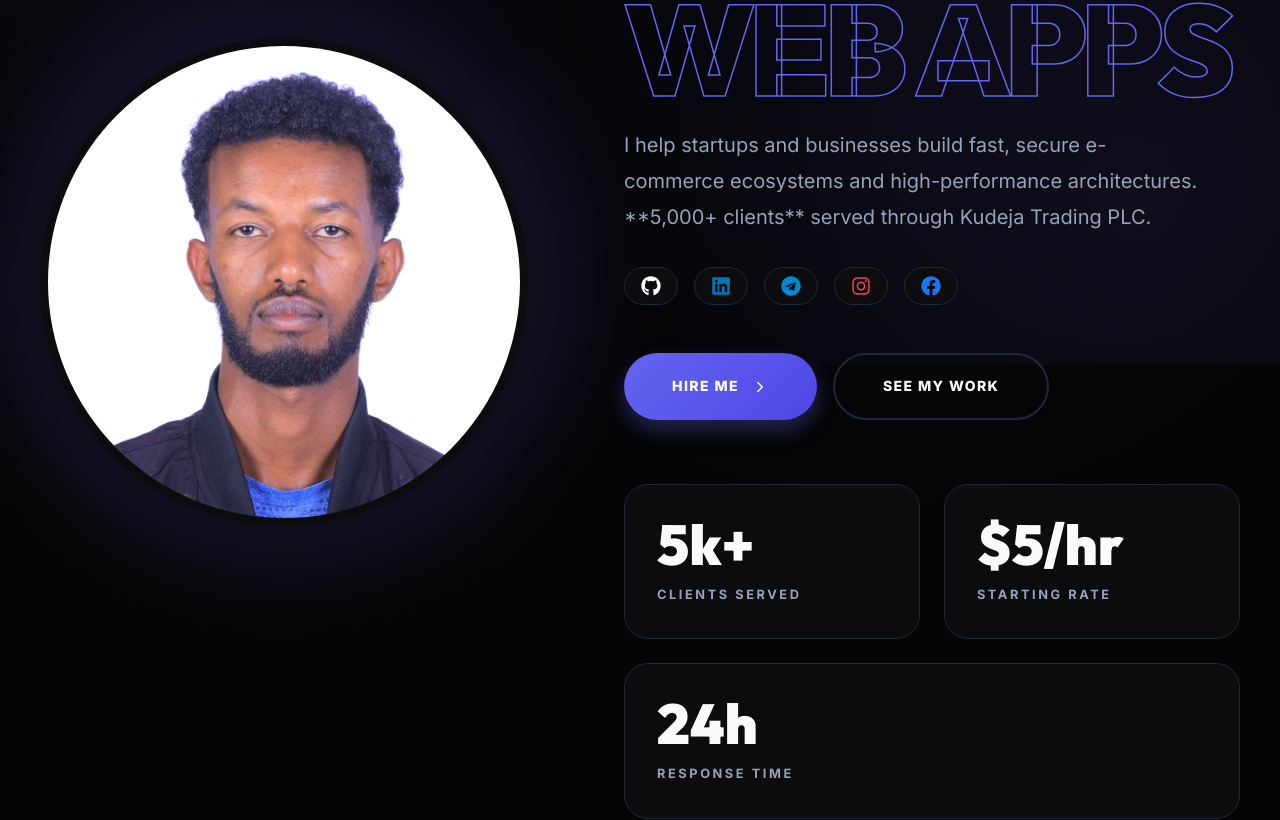
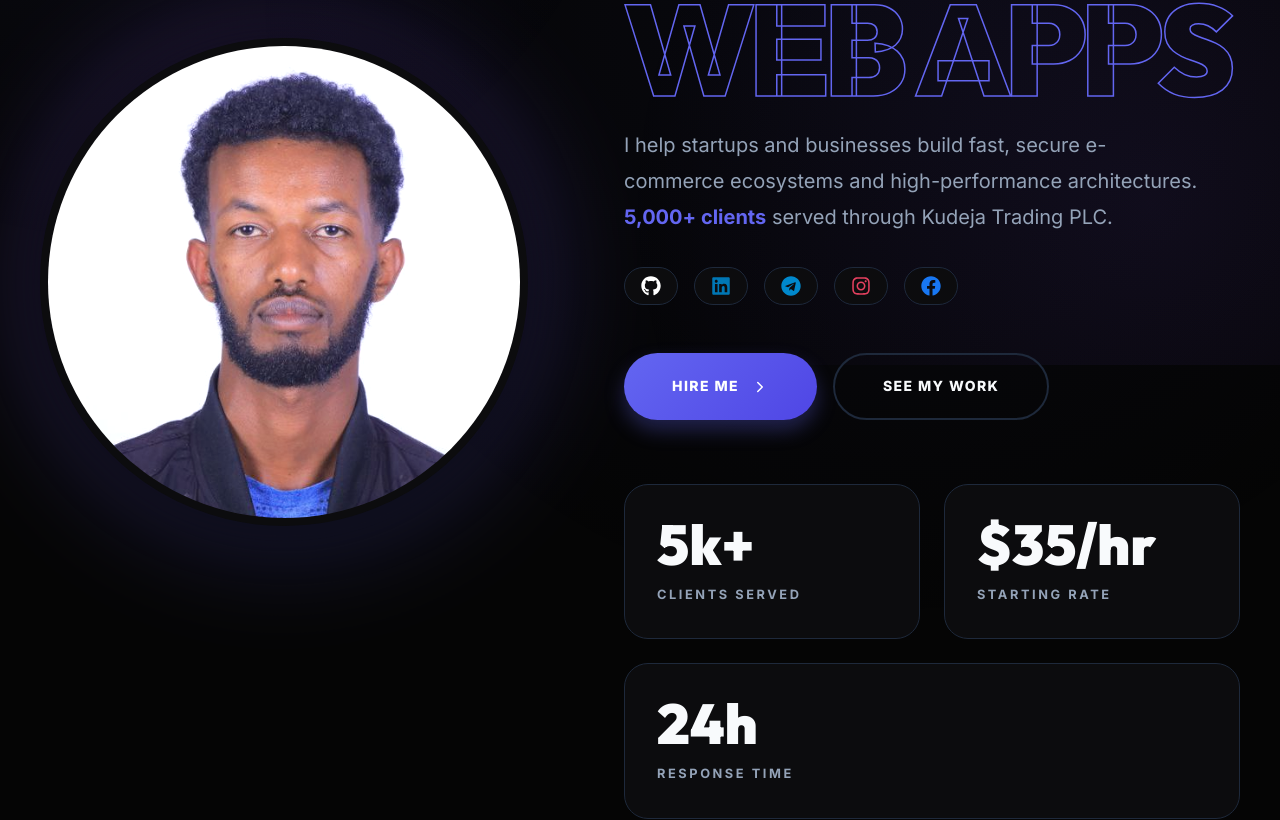
Before and after one commit to Abeni-M/portfolio, a React (Vite) app: page / in a window 1280 px wide. Shown: the part 435-1255 px from the top of the page. Built offline with nearby package versions, Linux system fonts and the light colour scheme.

Commit message:
Fix all critical red flags: Raise rates, fix formatting, restructure pricing, and clean positioning

```diff
--- a/src/App.jsx
+++ b/src/App.jsx
@@ -141,7 +141,7 @@ function App() {
             <a href="#about" className="nav-link">About</a>
             <a href="#experience" className="nav-link">Experience</a>
             <a href="#projects" className="nav-link">Portfolio</a>
-            <a href="#contact" className="btn-pill btn-pill-solid px-6 py-2 h-auto text-[10px] font-black">Let's Talk</a>
+            <a href="mailto:abenezer@abenezer.me" className="btn-pill btn-pill-solid px-6 py-2 h-auto text-[10px] font-black">Let's Talk</a>
             <ThemeToggle theme={theme} toggleTheme={toggleTheme} />
           </div>
 
@@ -197,7 +197,7 @@ function App() {
 
             <p className="hero-description mb-8 text-muted max-w-xl">
               I help startups and businesses build fast, secure e-commerce ecosystems and
-              high-performance architectures. **5,000+ clients** served through Kudeja Trading PLC.
+              high-performance architectures. <span className="text-primary font-bold">5,000+ clients</span> served through Kudeja Trading PLC.
             </p>
 
             <div className="social-links-row mb-12 flex flex-wrap gap-4 items-center">
@@ -231,7 +231,7 @@ function App() {
                 <span className="stat-label">Clients Served</span>
               </div>
               <div className="stat-box">
-                <span className="stat-value">$5/hr</span>
+                <span className="stat-value">$35/hr</span>
                 <span className="stat-label">Starting Rate</span>
               </div>
               <div className="stat-box">
@@ -339,16 +339,25 @@ const ProjectSpotlight = () => {
 const Pricing = () => {
   const packages = [
     {
-      name: "Standard Dev",
-      price: "$5/hr",
-      features: ["Full-Stack Development", "PostgreSQL Optimization", "24h Response Time", "Git Version Control"],
-      highlight: false
+      name: "Launch Package",
+      price: "$1,200",
+      features: ["Custom Landing Page", "Essential SEO", "Performance Optimization", "2 Weeks Support"],
+      highlight: false,
+      period: "Fixed"
     },
     {
-      name: "Enterprise Solution",
+      name: "Growth Package",
+      price: "$3,500",
+      features: ["Full Web Application", "E-commerce Integration", "Advanced Dashboard", "1 Month Support"],
+      highlight: true,
+      period: "Fixed"
+    },
+    {
+      name: "Enterprise Build",
       price: "Custom",
-      features: ["E-commerce Ecosystems", "Logistic Systems", "High-Scale Architecture", "Priority Support"],
-      highlight: true
+      features: ["High-Scale Architecture", "PostgreSQL Optimization", "AWS/Docker Deployment", "Priority 24/7 Support"],
+      highlight: false,
+      period: "Quote"
     }
   ];
 
@@ -358,21 +367,21 @@ const Pricing = () => {
         <div className="text-center mb-16">
           <span className="text-primary font-bold tracking-widest text-xs uppercase mb-4 block underline underline-offset-8">Investment</span>
           <h2 className="text-4xl font-extrabold mb-4">Transparent Pricing</h2>
-          <p className="text-muted max-w-xl mx-auto">Scalable solutions for every budget, from hourly consulting to full-scale enterprise systems.</p>
+          <p className="text-muted max-w-xl mx-auto">Scalable solutions for startups and growing businesses. Hourly rate available at <span className="text-primary font-bold">$35–$50/hr</span>.</p>
         </div>
 
-        <div className="grid md:grid-cols-2 gap-8 max-w-4xl mx-auto">
+        <div className="grid md:grid-cols-3 gap-8 max-w-6xl mx-auto">
           {packages.map((pkg, i) => (
             <motion.div
               key={i}
               whileHover={{ y: -10 }}
-              className={`glass-card p-10 border ${pkg.highlight ? 'border-primary' : 'border-white/10'} relative overflow-hidden`}
+              className={`glass-card p-10 border ${pkg.highlight ? 'border-primary shadow-[0_0_30px_rgba(99,102,241,0.1)]' : 'border-white/10'} relative overflow-hidden`}
             >
-              {pkg.highlight && <div className="absolute top-0 right-0 bg-primary text-white text-[10px] font-black px-4 py-1 uppercase tracking-widest">Recommended</div>}
+              {pkg.highlight && <div className="absolute top-0 right-0 bg-primary text-white text-[10px] font-black px-4 py-1 uppercase tracking-widest">Most Popular</div>}
               <h3 className="text-xl font-bold mb-2">{pkg.name}</h3>
               <div className="flex items-baseline gap-2 mb-8">
                 <span className="text-4xl font-black text-primary">{pkg.price}</span>
-                <span className="text-xs text-muted font-bold uppercase tracking-widest">{pkg.price === 'Custom' ? '' : '/ hour'}</span>
+                <span className="text-xs text-muted font-bold uppercase tracking-widest">{pkg.period}</span>
               </div>
               <ul className="space-y-4 mb-10">
                 {pkg.features.map((feat, j) => (
@@ -382,7 +391,7 @@ const Pricing = () => {
                   </li>
                 ))}
               </ul>
-              <a href="#contact" className={`btn-pill w-full justify-center ${pkg.highlight ? 'btn-pill-solid' : 'btn-pill-outline'}`}>Get Started</a>
+              <a href="mailto:abenezer@abenezer.me" className={`btn-pill w-full justify-center ${pkg.highlight ? 'btn-pill-solid' : 'btn-pill-outline'}`}>Get Started</a>
             </motion.div>
           ))}
         </div>
--- a/src/components/ContactForm.jsx
+++ b/src/components/ContactForm.jsx
@@ -87,9 +87,9 @@ const ContactForm = ({ socialLinks }) => {
             </div>
 
             <div className="email-direct mt-10">
-              <a href="mailto:abenezermulatu41@gmail.com" className="flex items-center gap-3 text-muted hover:text-primary transition-colors">
+              <a href="mailto:abenezer@abenezer.me" className="flex items-center gap-3 text-muted hover:text-primary transition-colors">
                 <Mail size={18} />
-                <span className="font-medium">abenezermulatu41@gmail.com</span>
+                <span className="font-medium">abenezer@abenezer.me</span>
               </a>
             </div>
           </div>
--- a/src/components/Projects.jsx
+++ b/src/components/Projects.jsx
@@ -19,15 +19,6 @@ const Projects = () => {
       image: kudejaImg,
       gallery: [kudejaHeroImg, kudejaImg],
       links: { github: 'https://github.com/Abeni-M', live: 'https://kudeja.com' }
-    },
-    {
-      title: 'Global Brand Visuals',
-      type: 'Media Production',
-      tech: ['Adobe Premiere', 'After Effects', 'Photoshop'],
-      description: 'High-end video production and motion graphics for corporate clients. Developed automated rendering workflows for consistent brand storytelling.',
-      result: 'Automated 60% of video rendering workflows.',
-      image: videoEditingImg,
-      links: { github: '#', live: '#' }
     },
     {
       title: 'Nexus API Gateway',
```
